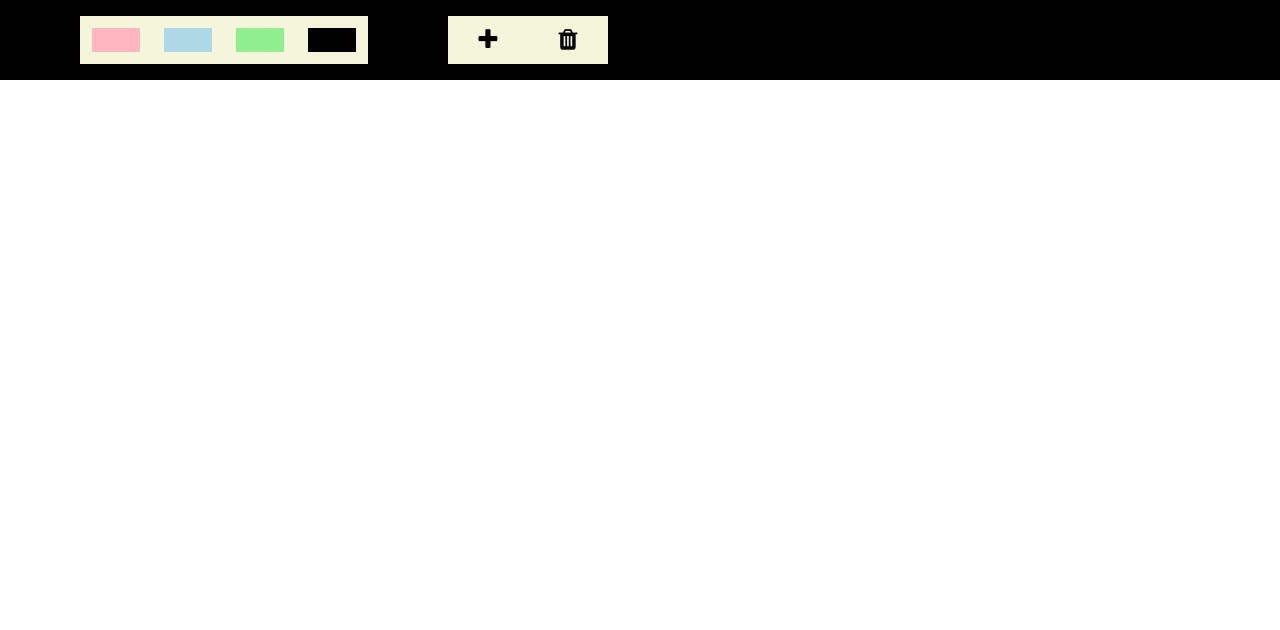
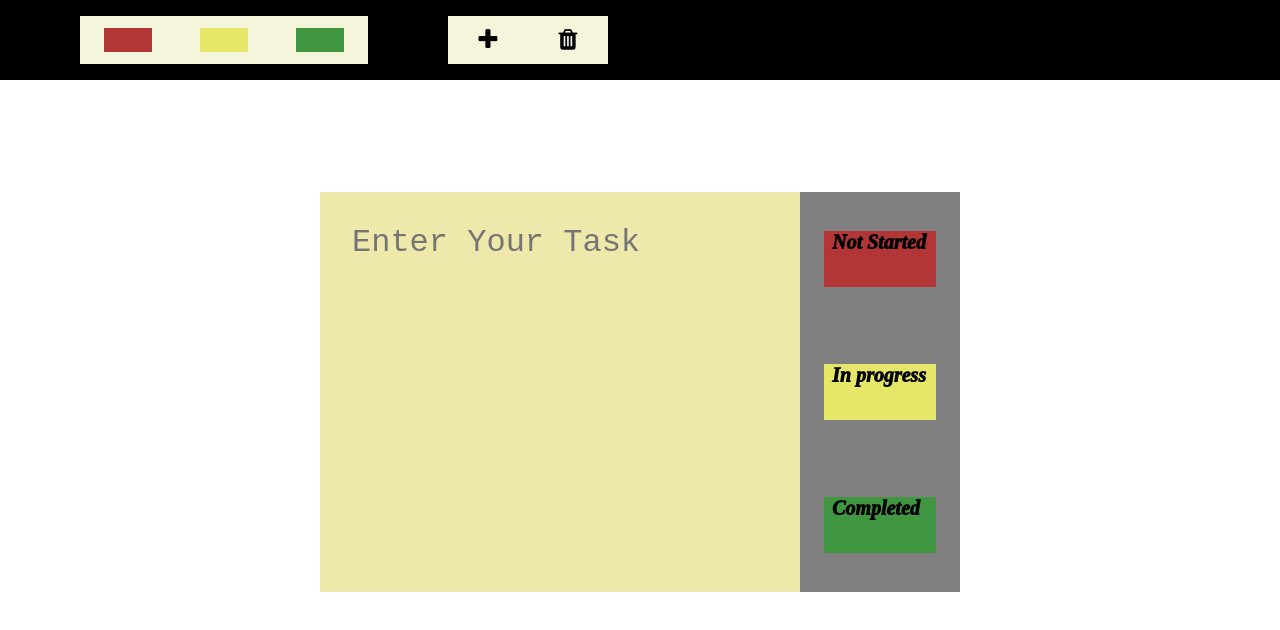
Before and after one commit to hellboy2310/javascriptinterview, a plain HTML site: page JIRA/index.html in a window 1280 px wide. Drawn offline with Linux system fonts and the light colour scheme.

Commit message:
modal container styled

```diff
--- a/JIRA/index.html
+++ b/JIRA/index.html
@@ -14,10 +14,10 @@
     <div class="toolbox-cont">
 
         <div class="toolbox-priority-cont">
-            <div class="color lightpink"></div>
-            <div class="color blue"></div>
+            <div class="color red"></div>
+            <div class="color yellow"></div>
             <div class="color green"></div>
-            <div class="color black"></div>
+
 
         </div>
 
@@ -35,6 +35,24 @@
 
     </div>
 
+    <div class="modal-cont">
+
+        <textarea class="textarea-cont" placeholder="Enter Your Task"></textarea>
+
+        <div class="priority-color-cont">
+            <div class="red priority-color"><span>Not Started</span></div>
+            <div class="yellow priority-color"><span>In progress</span></div>
+            <div class="green priority-color"><span>Completed</span></div>
+
+
+        </div>
+
+    </div>
+
+
+
+
+
 </body>
 <script src="script.js"></script>
 </html>
--- a/JIRA/style.css
+++ b/JIRA/style.css
@@ -40,21 +40,62 @@ body{
 .remove-btn{
     font-size: 1.5rem;
 }
+.modal-cont{
+    background-color: grey;
+    height: 50vh;
+    width: 50vw;
+    margin-left: 20rem;
+    margin-top: 7rem;
+    display: flex;
+}
+.textarea-cont{
+    outline: none;
+    resize: none;
+    border: none;
+    background-color: palegoldenrod;
+    height: 100%;
+    width: 75%;
+    font-size: 2rem;
+    padding: 2rem;
+
+}
+.priority-color-cont{
+    height: 100%;
+    width: 25%;
+    display: flex;
+    flex-direction: column;
+    align-items: center;
+    justify-content: space-around;
+
+}
+.priority-color{
+    height: 3.5rem;
+    width:7rem ;
+
+}
 
 .color{
     height: 1.5rem;
     width: 3rem;
 
 }
-.lightpink{
-    background-color: lightpink;
+.red{
+    background-color: rgb(179, 54, 54);
 }
 .blue{
     background-color: lightblue;
 }
+.yellow{
+    background-color: rgb(230, 230, 104);
+}
 .green{
-    background-color: lightgreen;
+    background-color: rgb(65, 151, 65);
 }
-.black{
-    background-color: black;
+span{
+
+    margin-left: 0.5rem;
+    font-size: 20px;
+    font-style: italic;
+    font-weight: 1000;
+
 }
```
